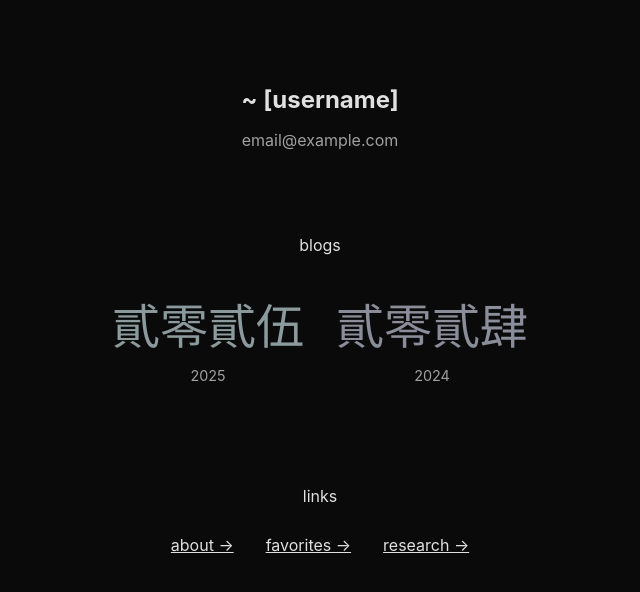
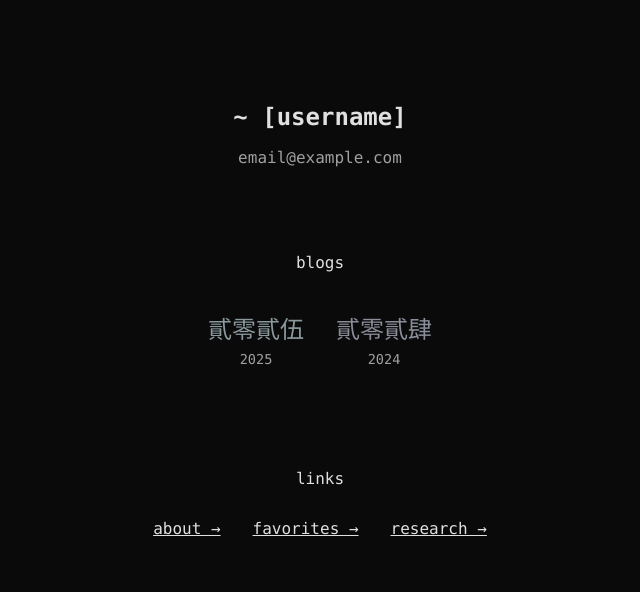
Before and after one commit to alex-wy-hsu/My-Personal-Website, an Astro site: page / in a window 1280 px wide. Shown: the whole page, without its empty margins (320-960 px from the left). Built offline with nearby package versions, Linux system fonts and the light colour scheme; Astro itself is replaced by a stand-in of ours.

Commit message:
feat(Step 10): Convert to monospace font sitewide + simplify styling
- Switch body font to monospace (Monaco, Menlo, Courier New)
- Remove custom font-family from Terminal component
- Reduce year badge size (1.5rem instead of 3rem) for harmony
- Simplify spacing and remove unnecessary border radius
- Create consistent programmer-style aesthetic across all pages
- pnpm build succeeds

```diff
--- a/src/components/Terminal.astro
+++ b/src/components/Terminal.astro
@@ -67,8 +67,7 @@ const { data } = Astro.props;
     background-color: #2a2a3e;
     color: #e8e8e8;
     padding: 1.5rem;
-    border-radius: 0.5rem;
-    font-family: 'Menlo', 'Monaco', 'Courier New', monospace;
+    border-radius: 0.25rem;
     font-size: 0.95rem;
     line-height: 1.6;
     overflow-x: auto;
--- a/src/components/YearBadge.astro
+++ b/src/components/YearBadge.astro
@@ -25,15 +25,15 @@ const accentColor = getYearAccentVar(year);
   }
 
   .year-badge-text {
-    font-size: 3rem;
+    font-size: 1.5rem;
     font-family: "京華老宋體", "KingHwa_OldSong", "PMingLiU", "Songti TC", serif;
     line-height: 1.2;
-    margin-bottom: 0.5rem;
+    margin-bottom: 0.25rem;
     transition: opacity 0.2s;
   }
 
   .year-badge-number {
-    font-size: 0.9rem;
+    font-size: 0.85rem;
     color: var(--muted);
   }
 </style>
--- a/src/styles/global.css
+++ b/src/styles/global.css
@@ -21,7 +21,7 @@
 }
 
 body {
-  font-family: -apple-system, BlinkMacSystemFont, "Segoe UI", Roboto, "Helvetica Neue", Arial, sans-serif;
+  font-family: 'Monaco', 'Menlo', 'Courier New', monospace;
   line-height: 1.6;
   color: var(--text);
   background-color: var(--bg);
```
